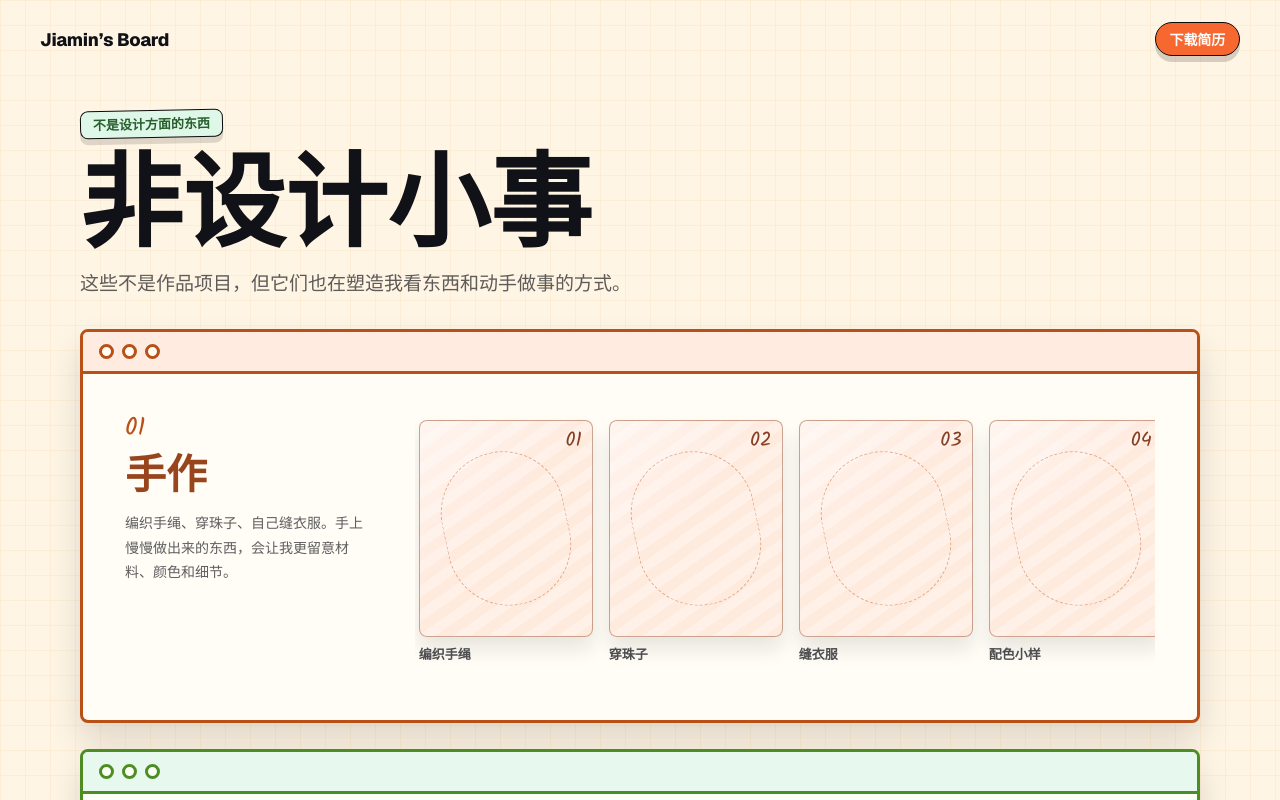
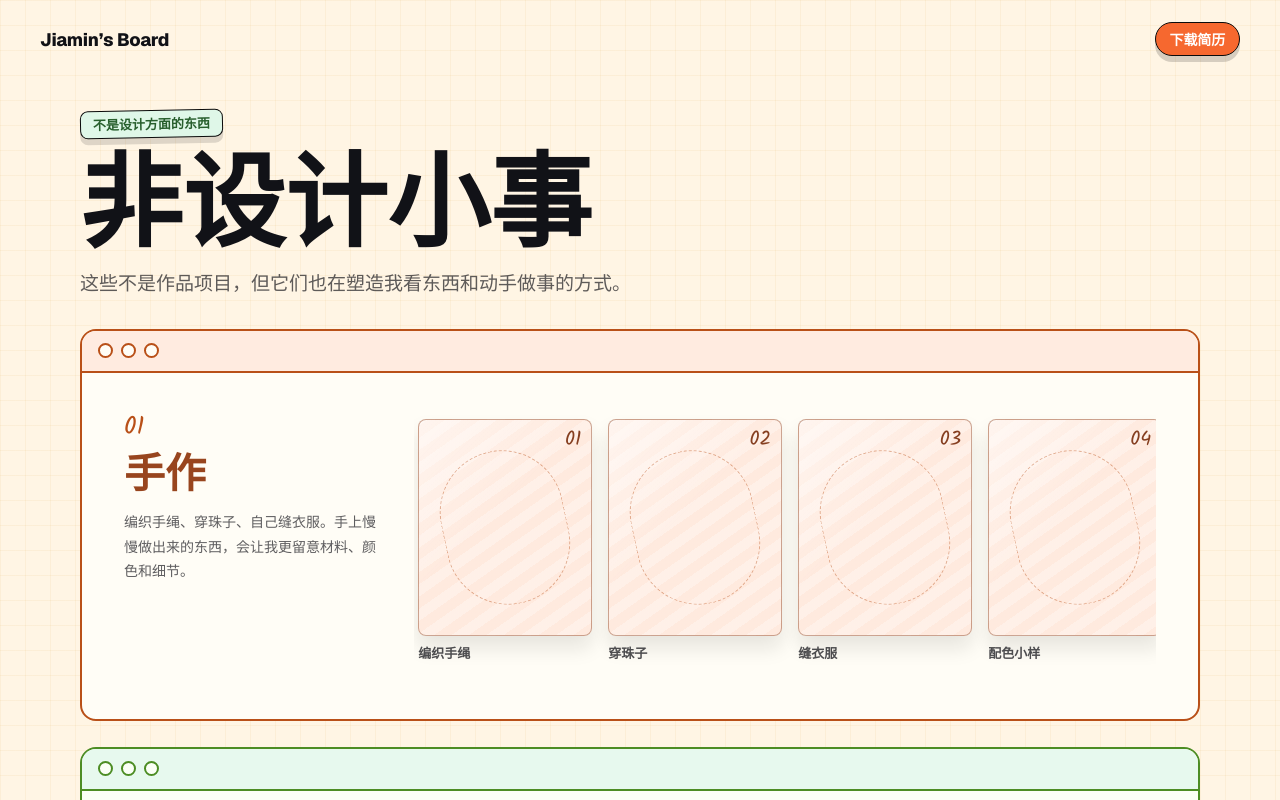
Before and after one commit to jaemin17/jaemin-portfolio, a Next.js app: page /life in a window 1280 px wide. Shown: the top 800 px of the page. Built offline with nearby package versions, Linux system fonts and the light colour scheme.

Commit message:
Refine portfolio sticker and life page styling

```diff
--- a/src/app/TodayStamp.tsx
+++ b/src/app/TodayStamp.tsx
@@ -41,7 +41,6 @@ export function TodayStamp() {
 
   return (
     <aside className={styles.todayStamp} aria-label="今日时间">
-      <span className={styles.pin} aria-hidden="true" />
       <time className={styles.todayNote} dateTime={now?.toISOString()}>
         <span className={styles.todayLabel}>Hangzhou time</span>
         <span className={styles.todayDate}>{dateText}</span>
--- a/src/app/life/life.module.css
+++ b/src/app/life/life.module.css
@@ -58,10 +58,10 @@
   --window-bg: #fffdf6;
   --window-tint: #ffe4d5;
   overflow: hidden;
-  border: 3px solid var(--window-line);
-  border-radius: 8px;
+  border: 2px solid var(--window-line);
+  border-radius: 16px;
   background: var(--window-bg);
-  box-shadow: 0 18px 34px rgba(17, 18, 23, 0.13);
+  box-shadow: none;
 }
 
 .orange {
@@ -94,14 +94,14 @@
   align-items: center;
   gap: 8px;
   padding: 0 16px;
-  border-bottom: 3px solid var(--window-line);
+  border-bottom: 2px solid var(--window-line);
   background: color-mix(in oklab, var(--window-tint) 74%, white);
 }
 
 .windowBar span {
   width: 15px;
   height: 15px;
-  border: 3px solid var(--window-line);
+  border: 2px solid var(--window-line);
   border-radius: 999px;
   background: var(--window-bg);
 }
```
Also changed, not shown: src/app/page.module.css (+7 -10 lines).
